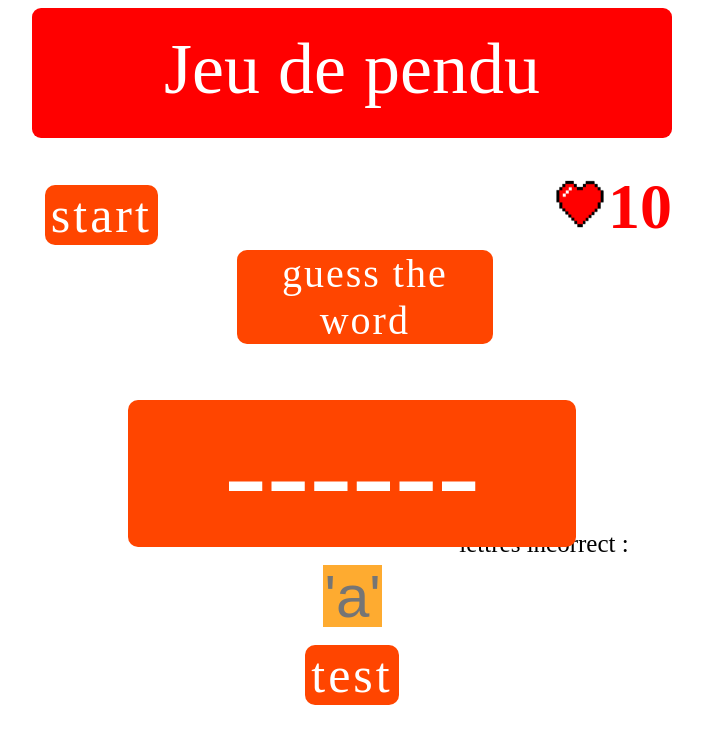
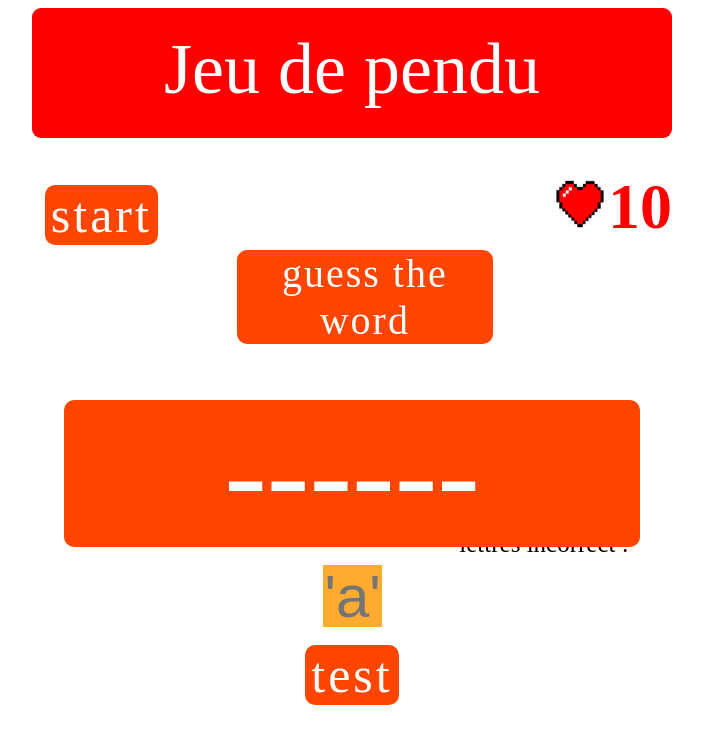
Before and after one commit to hamzabf123/jeu-de-pendu-HANGMAN-.github.io, a plain HTML site: page index.html in a window 1280 px wide. Shown: the whole page, without its empty margins (288-991 px from the left). Drawn offline with Linux system fonts and the light colour scheme.

Commit message:
Update index.html

```diff
--- a/index.html
+++ b/index.html
@@ -7,7 +7,7 @@
 		#vie { color:red; font-size:4em;; font-family:Ribbon 131; font-weight:bold; display:inline;}
 		img { width:3em;}
 		center {position:absolute; top:50%;width:50%; left:25%;}
-		#mot {width:70%;font-size:8em; background-color:#ff4500; color:white; border-radius:10px;}
+		#mot {width:90%;font-size:8em; background-color:#ff4500; color:white; border-radius:10px;}
 		#c {width:55px; height:60px; font-size:60px; background-color:#FEAB30;  border:none;}
 		#butt:hover {background-color:black;}
 		#butt {letter-spacing:3px; font-family: Akira Jimbo; font-size:50px; background-color:#ff4500; color:white; border-radius:10px; border:none;}
```
